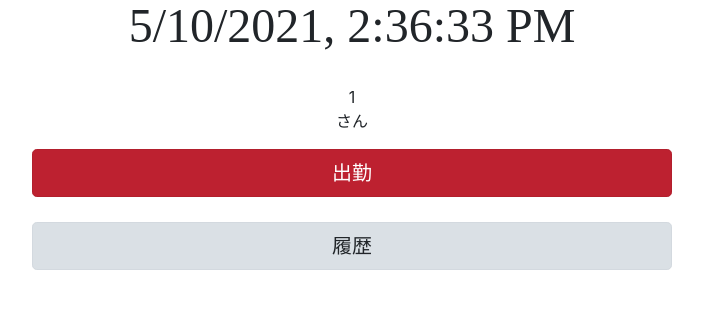
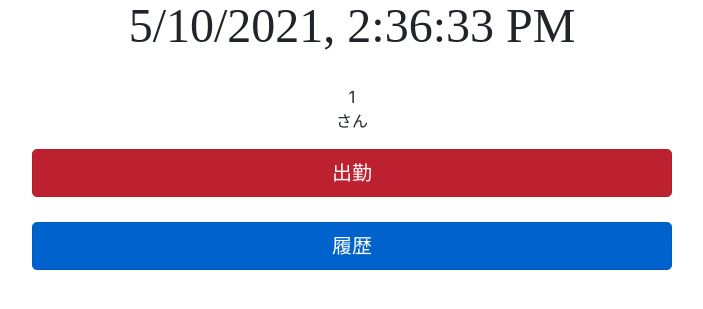
Before and after one commit to shunsuke-tomisako/kintai, a PHP site: page /?user_id=1 in a window 1280 px wide. Shown: the part 220-529 px from the top of the page, without its empty margins (288-991 px from the left). Run offline with PHP 8.4, Linux system fonts and the light colour scheme; data that the repository does not hold is empty.

Commit message:
20210510

```diff
--- a/index.php
+++ b/index.php
@@ -113,33 +113,65 @@
 
   ?>
   <?php if (isset($trackfarm_kintai_rec['id']) == false && $now_hour > 5) { ?>
-  <a href="index.php?status=1&user_id=<?php echo $user_id; ?>" class="btn btn-danger btn-lg active w-50" role="button" aria-pressed="true">出勤</a>
+  <a href="index.php?status=1&user_id=<?php echo $user_id; ?>" class="btn btn-danger btn-lg active w-50" role="button" aria-pressed="true" onClick="return checkShukkin()">出勤</a>
   <?php } ?>
 
   <?php if ((isset($trackfarm_kintai_rec['begin_time']) == true && isset($trackfarm_kintai_rec['finish_time']) == false && (((isset($trackfarm_kintai_rec['rest_time']) == false && isset($trackfarm_kintai_rec['return_time']) == false)) || (isset($trackfarm_kintai_rec['rest_time']) == true && isset($trackfarm_kintai_rec['return_time']) == true))) || ($now_hour <= 5 && isset($trackfarm_kintai_rec2['begin_time']) == true && isset($trackfarm_kintai_rec2['finish_time']) == false)) { ?>
-  <a href="index.php?status=2&user_id=<?php echo $user_id; ?>" class="btn btn-secondary btn-lg active w-50" role="button" aria-pressed="true">退勤</a>
+  <a href="index.php?status=2&user_id=<?php echo $user_id; ?>" class="btn btn-secondary btn-lg active w-50" role="button" aria-pressed="true" onClick="return checkTaikin()">退勤</a>
   <?php } ?>
 
   <?php if (isset($trackfarm_kintai_rec['begin_time']) == true && isset($trackfarm_kintai_rec['finish_time']) == false && isset($trackfarm_kintai_rec['rest_time']) == false) { ?>
-  <a href="index.php?status=3&user_id=<?php echo $user_id; ?>" class="btn btn-success btn-lg active w-50" role="button" aria-pressed="true" >休憩</a>
+  <a href="index.php?status=3&user_id=<?php echo $user_id; ?>" class="btn btn-success btn-lg active w-50" role="button" aria-pressed="true" onClick="return checkRest()">休憩</a>
   <?php } ?>
 
   <?php if (isset($trackfarm_kintai_rec['rest_time']) == true && isset($trackfarm_kintai_rec['return_time']) == false) { ?>
-  <a href="index.php?status=4&user_id=<?php echo $user_id; ?>" class="btn btn-info btn-lg active w-50" role="button" aria-pressed="true" >戻り</a>
+  <a href="index.php?status=4&user_id=<?php echo $user_id; ?>" class="btn btn-info btn-lg active w-50" role="button" aria-pressed="true" onClick="return checkReturn()">戻り</a>
   <?php } ?>
 
   <?php if (isset($trackfarm_kintai_rec['id']) == true && $now_hour > 5) { ?>
-  <a href="action/modify_be.php?user_id=<?php echo $user_id; ?>&date=<?php echo $today; ?>" class="btn btn-light btn-lg active w-50" role="button" aria-pressed="true">履歴・修正</a>
+  <a href="action/modify_be.php?user_id=<?php echo $user_id; ?>&date=<?php echo $today; ?>" class="btn btn-light btn-lg active w-50" role="button" aria-pressed="true">修正</a>
   <?php } ?>
 
   <?php if (isset($trackfarm_kintai_rec2['id']) == true && $now_hour <= 5) { ?>
-  <a href="action/modify_be.php?user_id=<?php echo $user_id; ?>&date=<?php echo $yesterday; ?>" class="btn btn-light btn-lg active w-50" role="button" aria-pressed="true">履歴・修正</a>
+  <a href="action/modify_be.php?user_id=<?php echo $user_id; ?>&date=<?php echo $yesterday; ?>" class="btn btn-light btn-lg active w-50" role="button" aria-pressed="true">修正</a>
   <?php } ?>
 
-  <?php if ((isset($trackfarm_kintai_rec['id']) == false && $now_hour > 5) || (isset($trackfarm_kintai_rec2['id']) == false && $now_hour <= 5)) { ?>
-  <a href="action/rireki.php?user_id=<?php echo $user_id; ?>" class="btn btn-light btn-lg active w-50" role="button" aria-pressed="true">履歴</a>
-  <?php } ?>
+  <a href="action/rireki.php?user_id=<?php echo $user_id; ?>" class="btn btn-primary btn-lg active w-50" role="button" aria-pressed="true">履歴</a>
 
+  <script>
+  function checkShukkin() {
+    if(window.confirm('出勤しますか？')){
+      return true;
+    } else {
+      return false;
+
+    }
+  }
+  function checkTaikin() {
+    if(window.confirm('退勤しますか？')){
+      return true;
+    } else {
+      return false;
+
+    }
+  }
+  function checkRest() {
+    if(window.confirm('休憩を開始しますか？')){
+      return true;
+    } else {
+      return false;
+
+    }
+  }
+  function checkReturn() {
+    if(window.confirm('休憩から戻りますか？')){
+      return true;
+    } else {
+      return false;
+
+    }
+  }
+  </script>
 
 </body>
 </html>
```
Also changed, not shown: action/modify_af/rest.php (+13 -1 lines), action/modify_af/return.php (+13 -1 lines), action/modify_af/shukkin.php (+11 -1 lines), action/modify_af/taikin.php (+13 -1 lines).
